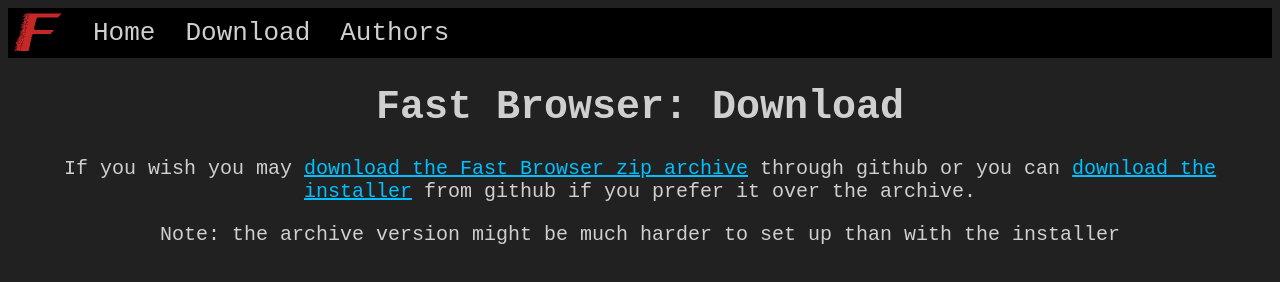
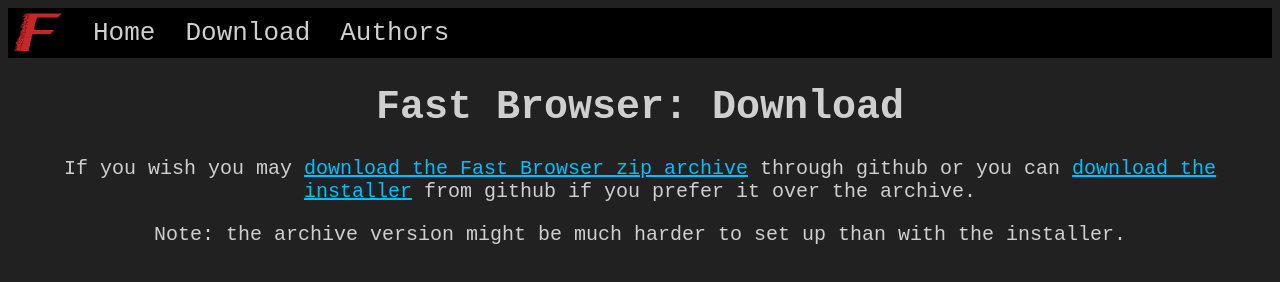
Before and after one commit to fastbrowser/fastbrowser.github.io, a plain HTML site: page download.html in a window 1280 px wide. Drawn offline with Linux system fonts and the light colour scheme.

Commit message:
Update download.html

```diff
--- a/download.html
+++ b/download.html
@@ -14,6 +14,6 @@
         </div>
         <h1>Fast Browser: Download</h1>
         <p>If you wish you may <a href="https://github.com/PthePro777PRO/Fast-Browser-real/releases/download/v1.1/Fast.browser.zip">download the Fast Browser zip archive</a> through github or you can <a href="https://github.com/PthePro777PRO/Fast-Browser-real/releases/download/v1.1/fastinstaller.exe">download the installer</a> from github if you prefer it over the archive.</p>
-        <p>Note: the archive version might be much harder to set up than with the installer</p>
+        <p>Note: the archive version might be much harder to set up than with the installer.</p>
     </body>
 </html>
```
